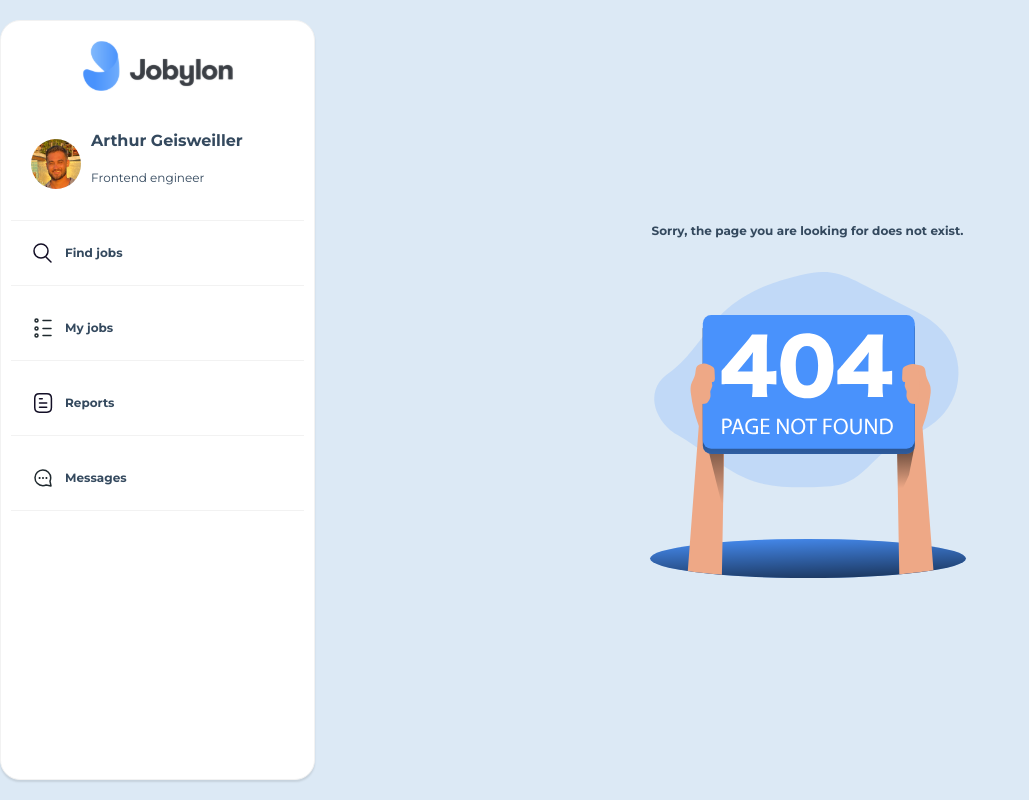
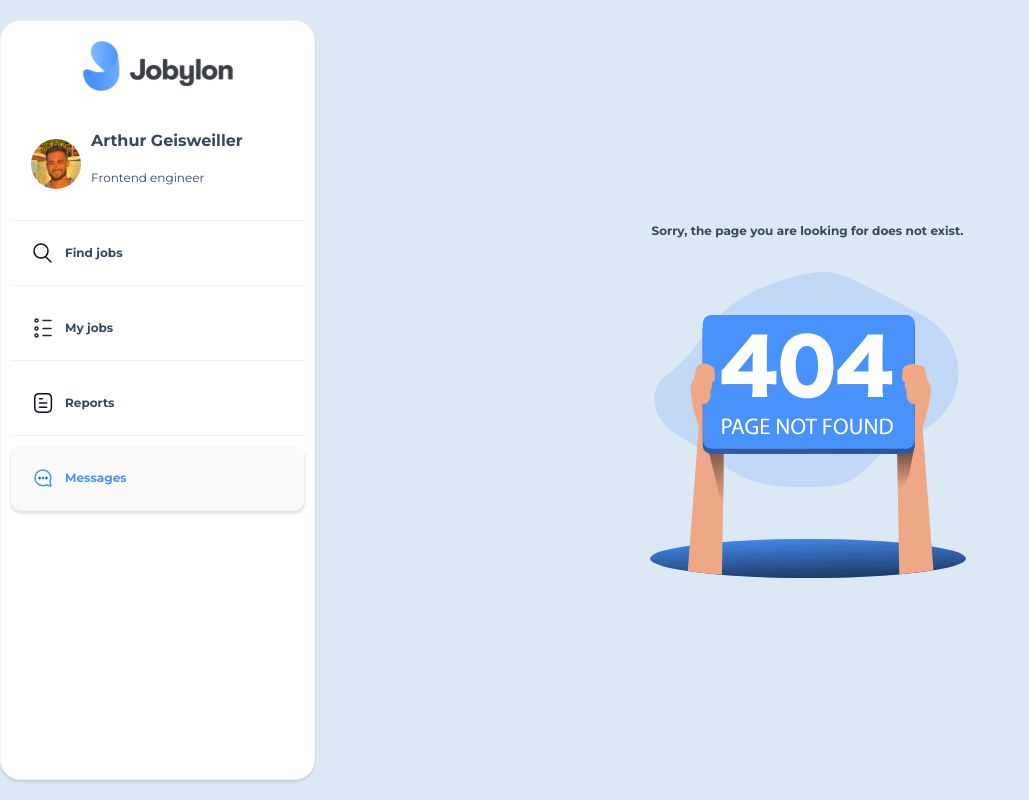
Before and after one commit to geisweiller/jobylon, a React (Create React App) app: page /jobylon/chat in a window 1280 px wide. Shown: the whole page, without its empty margins (0-1029 px from the left). Built offline with nearby package versions, Linux system fonts and the light colour scheme; no server answers.

Commit message:
fix: menu options active route

```diff
--- a/src/shared/components/Molecules/MenuOptions/MenuOptions.tsx
+++ b/src/shared/components/Molecules/MenuOptions/MenuOptions.tsx
@@ -5,7 +5,8 @@ import * as S from './styles';
 
 const MenuOptions: React.FC<IMenuOptions> = ({ options }) => {
   const navigate = useNavigate();
-  const activeRoute = useLocation().pathname.split('/')[1];
+  const activeRoute = useLocation().pathname.replace('/', '');
+
   return (
     <S.OptionsContainer data-testid="options_container">
       <S.OptionsList>
```
